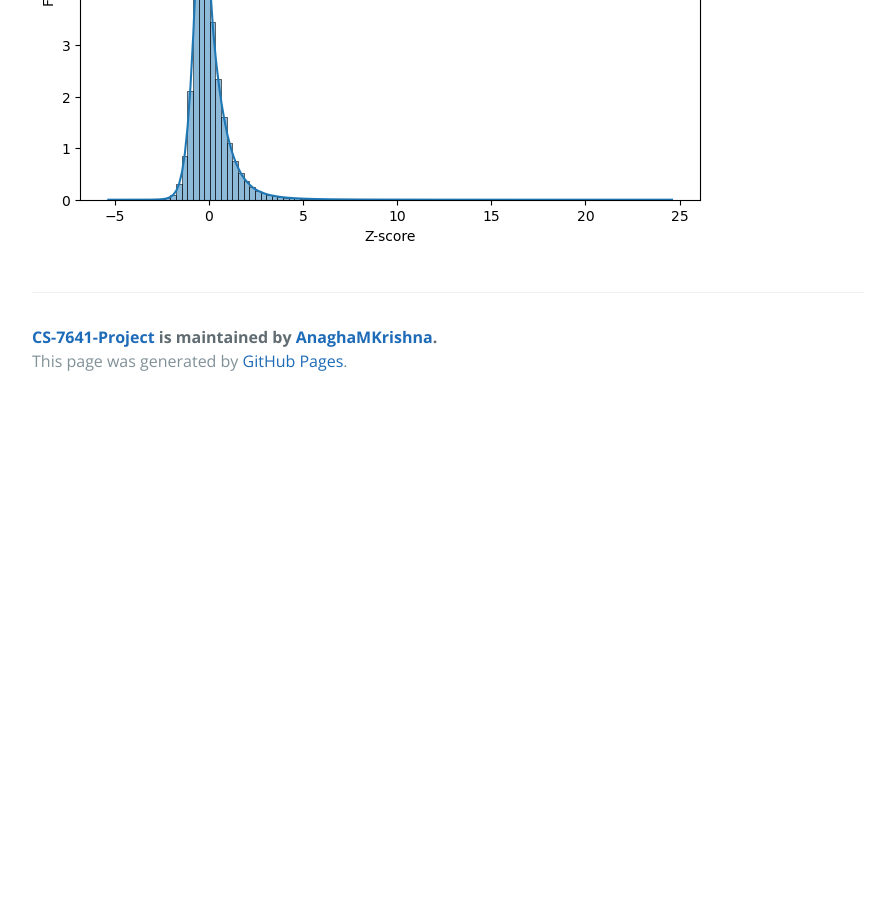
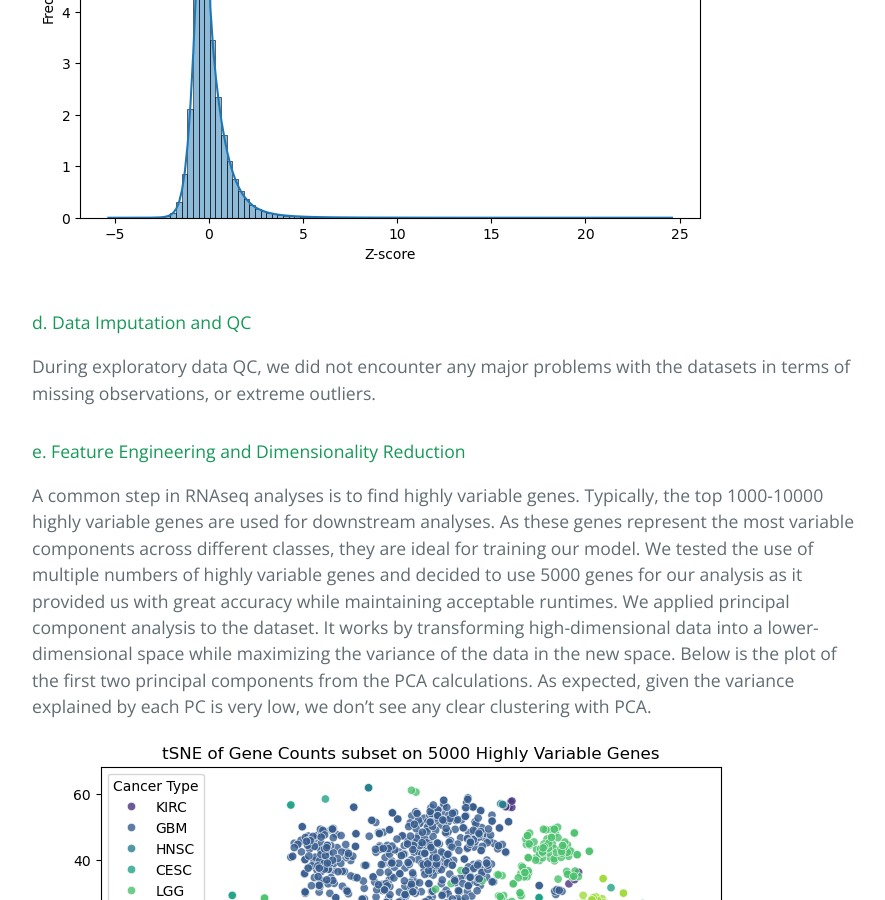
Before and after one commit to AnaghaMKrishna/CS-7641-Project, a Jekyll site: the page built from mid_point_report.md, in a window 1280 px wide and 900 px high, scrolled down 3869 px. Shown: the whole window, without its empty margins (192-1077 px from the left). Built offline with Jekyll 4.4.1, drawn with Linux system fonts in a browser that asks for light colours; our own code applies the rules of GitHub Pages for plain Markdown files; before the commit the page ends 4274 px from its top, so only the background shows below that.

Commit message:
add more content

```diff
--- a/mid_point_report.md
+++ b/mid_point_report.md
@@ -41,4 +41,14 @@ The Barplot below shows the number of samples in each class type before and afte
 
 #### c. Data Normalisation
 As our data was already Z-score normalized (with the mean value = 0 and standard deviation = 1 for each gene), we did not need to do any additional normalization step. This is done to understand the relative expression levels of genes across samples without being influenced by differences in absolute expression levels or dynamic ranges. The figure below shows the distribution of z-score normalized counts in our final merged dataset for a random gene. We observe the mean as 0 and a standard deviation of 1 as the data has been z-score normalized.
+
 ![Z-score plot](Figures/z_score_plot.png)
+
+#### d. Data Imputation and QC
+During exploratory data QC, we did not encounter any major problems with the datasets in terms of missing observations, or extreme outliers.
+
+#### e. Feature Engineering and Dimensionality Reduction
+A common step in RNAseq analyses is to find highly variable genes. Typically, the top 1000-10000 highly variable genes are used for downstream analyses. As these genes represent the most variable components across different classes, they are ideal for training our model. We tested the use of multiple numbers of highly variable genes and decided to use 5000 genes for our analysis as it provided us with great accuracy while maintaining acceptable runtimes.
+We applied principal component analysis to the dataset. It works by transforming high-dimensional data into a lower-dimensional space while maximizing the variance of the data in the new space. Below is the plot of the first two principal components from the PCA calculations. As expected, given the variance explained by each PC is very low, we don't see any clear clustering with PCA.
+
+![PCA plot](Figures/PCA_plot.png)
```
Also changed, not shown: Figures/PCA_plot.png (added), 1 other file.
